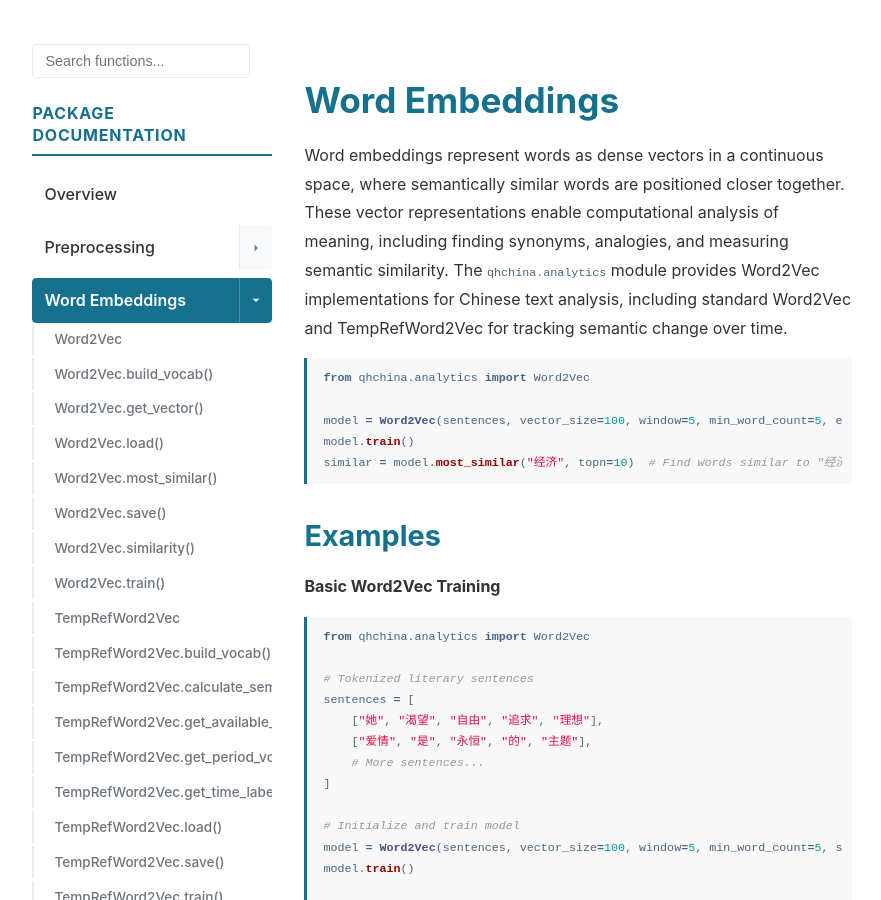
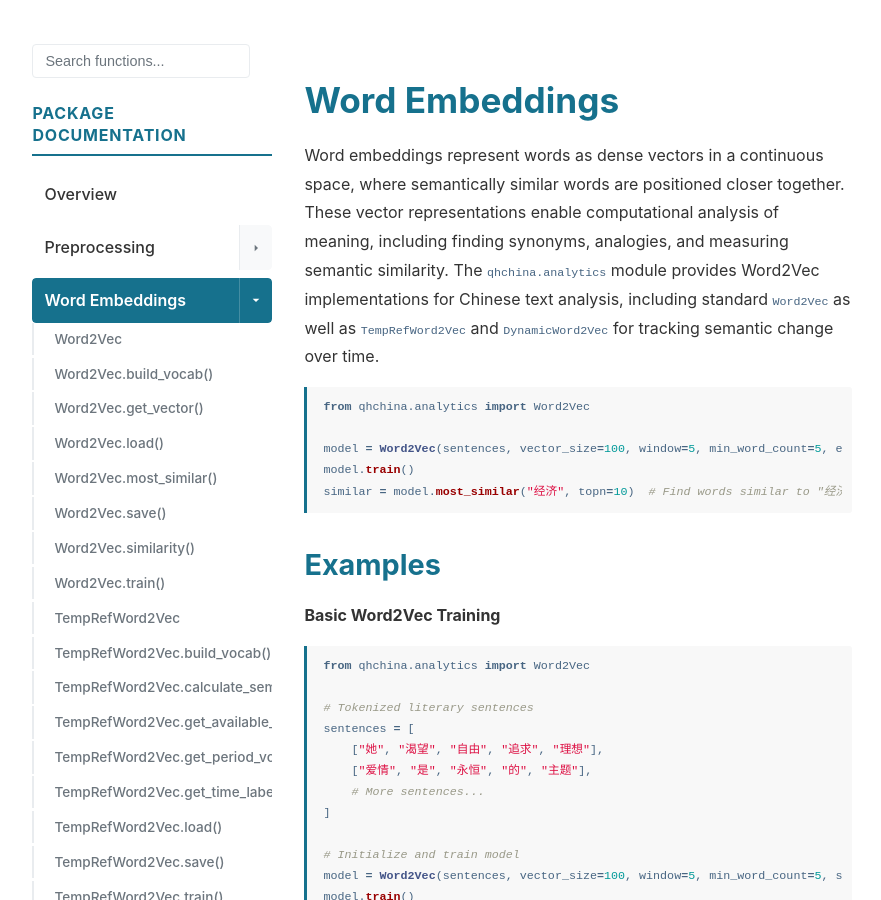
Before and after one commit to mcjkurz/qhchina-web, a Jekyll site: the page built from docs/word_embeddings/index.md, in a window 1280 px wide and 900 px high, scrolled down 522 px. Shown: the whole window, without its empty margins (198-1079 px from the left). Built offline with Jekyll 4.4.1, drawn with Linux system fonts in a browser that asks for light colours.

````diff
--- a/_config.yml
+++ b/_config.yml
@@ -60,4 +60,4 @@ goatcounter_code: qhchina # This will create the URL qhchina.goatcounter.com
 github: [metadata]
 
 # Cache busting version (auto-updated by make_docs.py)
-cache_version: 20260227073254
+cache_version: 20260227073539
--- a/docs/word_embeddings/index.md
+++ b/docs/word_embeddings/index.md
@@ -94,7 +94,7 @@ has_examples: True
 
 # Word Embeddings
 
-Word embeddings represent words as dense vectors in a continuous space, where semantically similar words are positioned closer together. These vector representations enable computational analysis of meaning, including finding synonyms, analogies, and measuring semantic similarity. The `qhchina.analytics` module provides Word2Vec implementations for Chinese text analysis, including standard Word2Vec and TempRefWord2Vec for tracking semantic change over time.
+Word embeddings represent words as dense vectors in a continuous space, where semantically similar words are positioned closer together. These vector representations enable computational analysis of meaning, including finding synonyms, analogies, and measuring semantic similarity. The `qhchina.analytics` module provides Word2Vec implementations for Chinese text analysis, including standard `Word2Vec` as well as `TempRefWord2Vec` and `DynamicWord2Vec` for tracking semantic change over time.
 
 ```python
 from qhchina.analytics import Word2Vec
````
